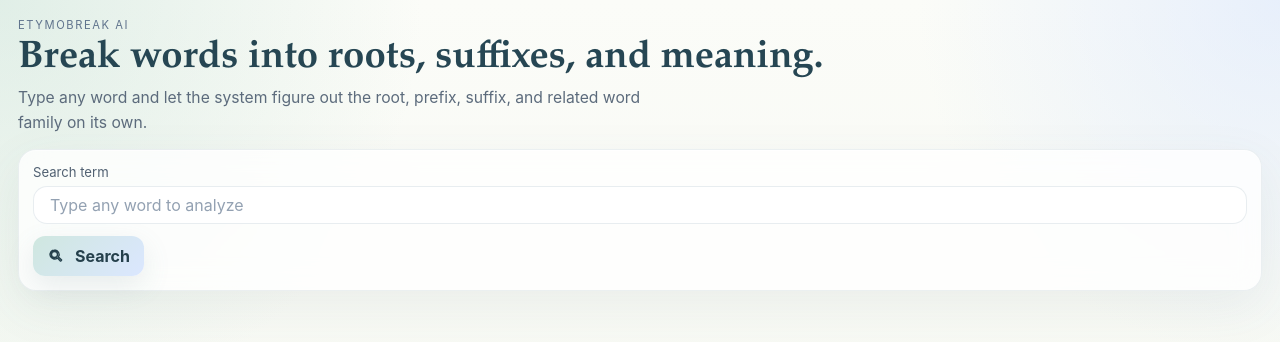
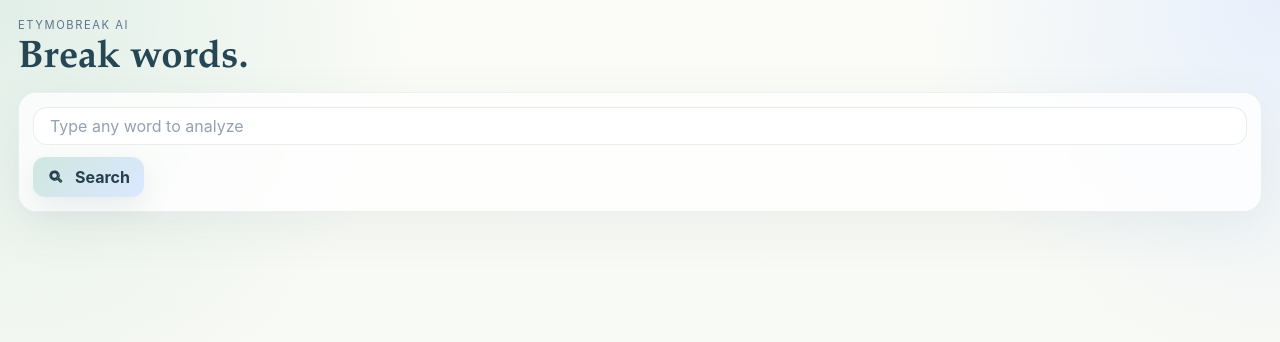
Before and after one commit to arpit-jain-mygit/etymobreakAI, an Angular app: page / in a window 1280 px wide. Shown: the top 342 px of the page. Built offline with nearby package versions, Linux system fonts and the light colour scheme.

Commit message:
Trim visible copy

```diff
--- a/src/app/app.html
+++ b/src/app/app.html
@@ -2,16 +2,11 @@
   <section class="hero">
     <div class="hero-copy">
       <p class="eyebrow">EtymoBreak AI</p>
-      <h1>Break words into roots, suffixes, and meaning.</h1>
-      <p class="lead">
-        Type any word and let the system figure out the root, prefix, suffix, and related word
-        family on its own.
-      </p>
+      <h1>Break words.</h1>
     </div>
 
     <form class="search-panel" (submit)="$event.preventDefault(); analyze()">
       <label class="field">
-        <span>Search term</span>
         <div class="input-wrap">
           <input
             name="query"
@@ -23,6 +18,7 @@
             autocomplete="off"
             spellcheck="false"
             aria-autocomplete="list"
+            aria-label="Search term"
           />
           @if (query()) {
             <button type="button" class="icon-button" aria-label="Clear search" (click)="query.set('')">
@@ -75,28 +71,7 @@
   @if (result(); as analysis) {
     <section class="result">
       <div class="result-header">
-        <div>
-          <p class="section-label">Result</p>
-          <h2>{{ analysis.title }}</h2>
-          <p class="summary">{{ analysis.summary }}</p>
-          @if (analysis.slideNumber || analysis.rootFamily.root) {
-            <p class="meta-line">
-              @if (analysis.slideNumber) {
-                <span>Slide {{ analysis.slideNumber }}</span>
-              }
-              @if (analysis.rootFamily.root) {
-                <span>Root: {{ analysis.rootFamily.root }}</span>
-              }
-              @if (analysis.rootFamily.meaning) {
-                <span>{{ analysis.rootFamily.meaning }}</span>
-              }
-              @if (analysis.rootFamily.origin) {
-                <span>{{ analysis.rootFamily.origin }}</span>
-              }
-            </p>
-          }
-        </div>
-        <div class="badge">Study Guide</div>
+        <h2>{{ analysis.title }}</h2>
       </div>
 
       <div class="meaning-grid">
--- a/src/app/app.ts
+++ b/src/app/app.ts
@@ -198,7 +198,7 @@
 
       return {
         label: part.label,
-        title: `Family words for ${part.label}`,
+        title: tone === 'root' ? 'Root' : 'Suffix',
         tone,
         items: [...items].sort((a, b) =>
           a.term.localeCompare(b.term, undefined, { sensitivity: 'base' })
```
